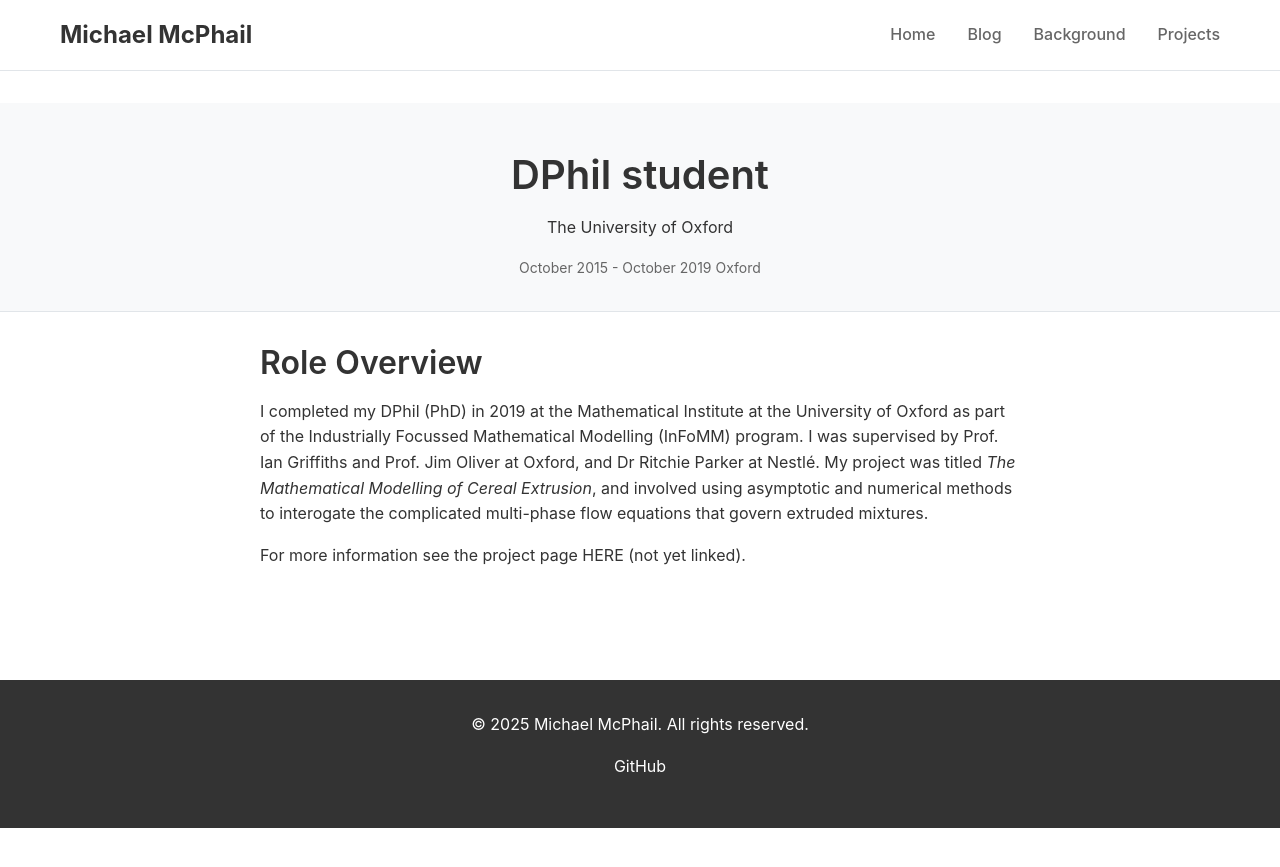
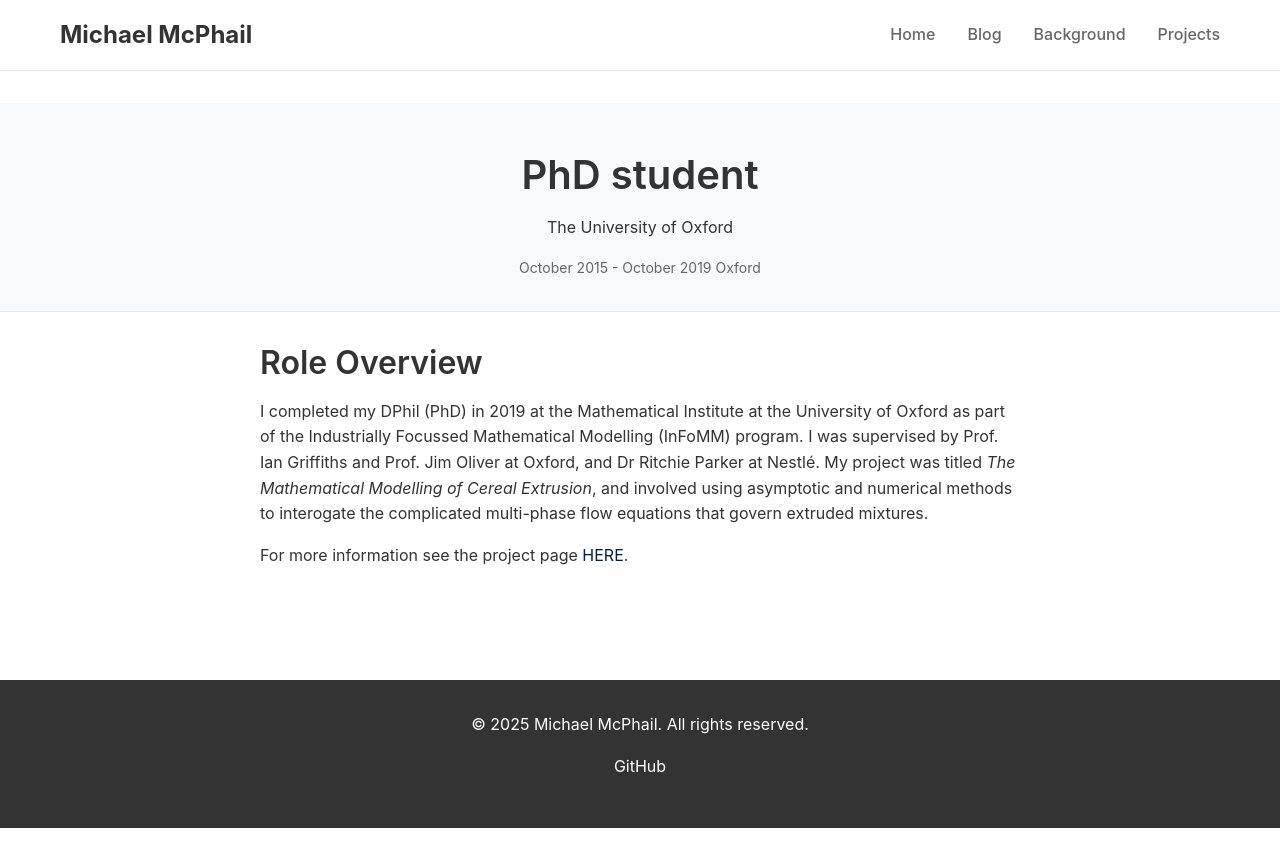
Before and after one commit to michaelmcphail/michaelmcphail.github.io, a Jekyll site: the page built from _background/DPhil.md, in a window 1280 px wide. Shown: the top 867 px of the page. Built offline with Jekyll 4.4.1, drawn with Linux system fonts in a browser that asks for light colours.

Commit message:
updated background pages

```diff
--- a/_background/DPhil.md
+++ b/_background/DPhil.md
@@ -1,14 +1,14 @@
 ---
 layout: background
-title: "DPhil student"
+title: "PhD student"
 company: "The University of Oxford"
 start_date: 2015-10-01
 end_date: 2019-10-01
 location: "Oxford"
-excerpt: "PhD in Industrially Focussed Mathematical Modelling."
+excerpt: "DPhil in Industrially Focussed Mathematical Modelling."
 ---
 
 ## Role Overview
 I completed my DPhil (PhD) in 2019 at the Mathematical Institute at the University of Oxford as part of the Industrially Focussed Mathematical Modelling (InFoMM) program. I was supervised by Prof. Ian Griffiths and Prof. Jim Oliver at Oxford, and Dr Ritchie Parker at Nestlé. My project was titled *The Mathematical Modelling of Cereal Extrusion*, and involved using asymptotic and numerical methods to interogate the complicated multi-phase flow equations that govern extruded mixtures.
 
-For more information see the project page HERE (not yet linked).
+For more information see the project page [HERE]({{ site.baseurl }}{% link _projects/Modelling_Cereal_Extrusion.md %}).
```
Also changed, not shown: _background/postdoctoral-research-associate.md (+2 -0 lines).
